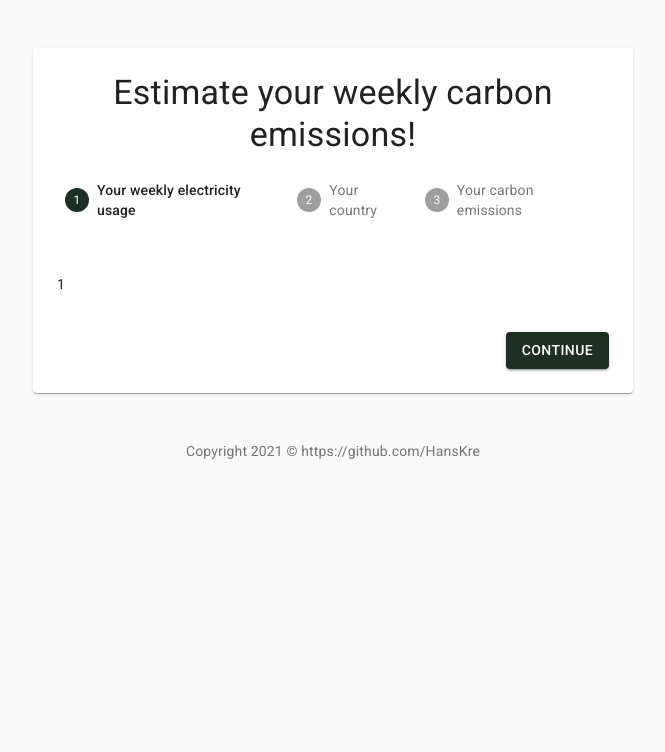
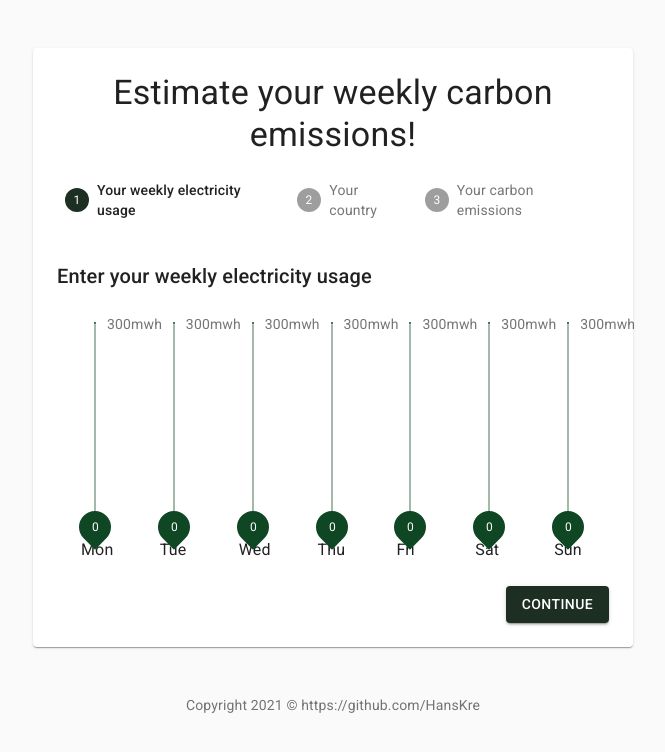
Before and after one commit to HansKre/carb-emissions-est-for-electricity, a Next.js app: page / in a window 1280 px wide. Shown: the top 752 px of the page, without its empty margins (307-972 px from the left). Built offline with nearby package versions, Linux system fonts and the light colour scheme.

Commit message:
Create UsageForm.

```diff
--- a/components/electricity-to-carbon/ElectricityToCarbon.tsx
+++ b/components/electricity-to-carbon/ElectricityToCarbon.tsx
@@ -6,6 +6,7 @@ import Button from '@material-ui/core/Button';
 import Typography from '@material-ui/core/Typography';
 import Copyright from './Copyright';
 import CustomStepper, {steps} from './CustomStepper';
+import UsageForm from './UsageForm';
 
 const useStyles = makeStyles((theme) => ({
     layout: {
@@ -41,7 +42,7 @@ const useStyles = makeStyles((theme) => ({
 function getStepContent(step: number) {
     switch (step) {
         case 0:
-            return <p>1</p>;
+            return <UsageForm />;
         case 1:
             return <p>2</p>;
         case 2:
--- /dev/null
+++ b/components/electricity-to-carbon/UsageForm.tsx
@@ -0,0 +1,121 @@
+import React, {useEffect, useState} from 'react';
+import Typography from '@material-ui/core/Typography';
+import Grid from '@material-ui/core/Grid';
+import {makeStyles} from '@material-ui/core/styles';
+import Slider from '@material-ui/core/Slider';
+import weekdays from '../utils/weekdays';
+
+const LOCALE = 'en-UK';
+const MIN = 0, MAX = 300, STEP_COUNT = 100;
+
+const useStyles = makeStyles((theme) => ({
+    sliderContainer: {
+        height: 190,
+        marginTop: theme.spacing(2),
+        marginBottom: theme.spacing(3),
+    },
+    marginLeft: {
+        marginLeft: theme.spacing(3),
+    },
+    vertical: {
+        marginLeft: theme.spacing(3),
+    },
+    container: {
+        marginTop: theme.spacing(2),
+        flexWrap: 'nowrap',
+    },
+    thumb: {
+        borderRadius: '1px',
+        height: '0px',
+    },
+    valueLabel: {
+        transform: 'translateY(25px) !important',
+    },
+}));
+
+const valuetext = (value: number) => {
+    return `${value.toLocaleString(LOCALE)}mwh`;
+}
+
+const MARKS = [
+    {
+        value: MAX,
+        label: valuetext(MAX),
+    },
+];
+
+export default function UsageForm() {
+    const classes = useStyles();
+    const [isValide, setIsValide] = useState(false);
+    const [electricityValues, setElectricityValues] = useState([0, 0, 0, 0, 0, 0, 0]);
+
+    const notEmpty = (arr: number[]): boolean => {
+        const sum = arr.reduce((acc, curr) => acc + curr, 0);
+        return sum > 0;
+    }
+
+    const checkValidity = (values: number[]) => {
+        if (notEmpty(values)) {
+            setIsValide(true);
+        } else {
+            setIsValide(false);
+        }
+    }
+
+    useEffect(() => {
+        checkValidity(electricityValues);
+    }, [electricityValues]);
+
+    const handleChange = (value: number | number[], sliderNumber: number) => {
+        if (Array.isArray(value)) {
+            throw new Error('Single value expected');
+        }
+        setElectricityValues(prev => {
+            const newValues = Array.from(prev);
+            newValues[sliderNumber] = value;
+            return newValues;
+        });
+    }
+
+    return (
+        <>
+            <Typography variant="h6" gutterBottom>
+                Enter your weekly electricity usage
+            </Typography>
+            <Grid container className={classes.container}>
+                {[...Array(7)].map((v, i) => {
+                    return (
+                        <Grid key={i} item container direction="column">
+                            <Grid item className={classes.sliderContainer}>
+                                <Slider
+                                    color="secondary"
+                                    orientation="vertical"
+                                    aria-labelledby="weekday-slider"
+                                    getAriaValueText={valuetext}
+                                    min={MIN}
+                                    max={MAX}
+                                    step={(MAX - MIN) / STEP_COUNT}
+                                    marks={MARKS}
+                                    valueLabelDisplay="on"
+                                    value={electricityValues[i]}
+                                    onChange={(event, value) => handleChange(value, i)}
+                                    classes={{
+                                        vertical: classes.vertical,
+                                        thumb: classes.thumb,
+                                        valueLabel: classes.valueLabel
+                                    }}
+                                />
+                            </Grid>
+                            <Typography
+                                id="weekday-slider"
+                                className={classes.marginLeft}
+                            >
+                                {weekdays[i]}
+                            </Typography>
+                        </Grid>
+                    )
+                })}
+            </Grid>
+        </>
+    );
+}
--- /dev/null
+++ b/components/utils/weekdays.js
@@ -0,0 +1,3 @@
+const weekdays = ['Mon', 'Tue', 'Wed', 'Thu', 'Fri', 'Sat', 'Sun'];
+
+export default weekdays;
```
